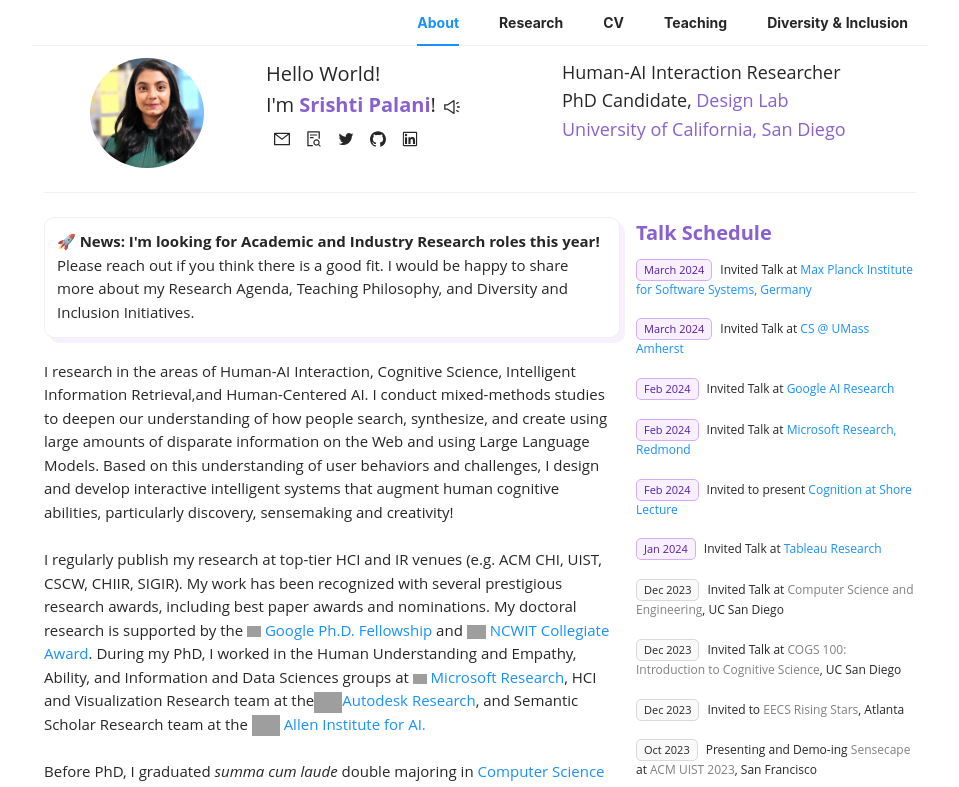
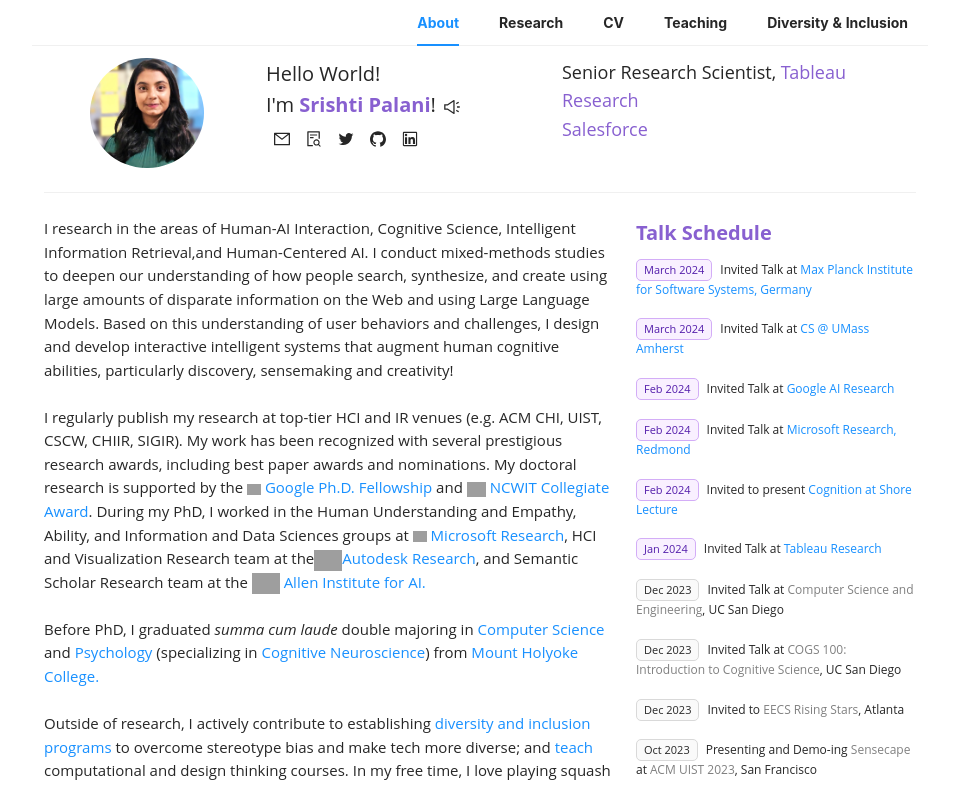
Before and after one commit to SrishtiPalani/React-Portfolio-Main, a React (Create React App) app: page / in a window 1280 px wide. Shown: the top 787 px of the page, without its empty margins (160-1119 px from the left). Built offline with nearby package versions, Linux system fonts and the light colour scheme; grey boxes are pictures that could not be loaded.

Commit message:
move to tableau research

```diff
--- a/src/components/body/about/index.js
+++ b/src/components/body/about/index.js
@@ -109,9 +109,9 @@
 
 
       <Col xs={14} xl={10} justify={{'xs': 'center', 'xl': 'start'}} align={{'xs': 'middle', 'xl': 'top'}}>
-          <h3 style={{fontSize: '18px'}}> Human-AI Interaction Researcher
-            <br />PhD Candidate, <a href="https://designlab.ucsd.edu" target="_blank" rel="noreferrer" style={{color: '#8860d0'}}> Design Lab</a>
-            <br /><a href="https://ucsd.edu" target="_blank" rel="noreferrer" style={{color: '#8860d0'}}>University of California, San Diego</a>
+          <h3 style={{fontSize: '18px'}}>Senior Research Scientist, <a href="https://www.tableau.com/research" target="_blank" rel="noreferrer" style={{color: '#8860d0'}}>Tableau Research</a>
+            <br /><a href="https://www.salesforce.com" target="_blank" rel="noreferrer" style={{color: '#8860d0'}}>Salesforce</a>
+            {/* <br /><a href="https://ucsd.edu" target="_blank" rel="noreferrer" style={{color: '#8860d0'}}>Salesforce</a> */}
           </h3>
       </Col>
     </Row>
@@ -129,12 +129,6 @@
       borderTopStyle: 'hidden',
       }}> */}
       <Col xs={24} xl={16}>
-      <Card bordered size='small' style={{fontSize: '15px',  borderRadius: '10px', boxShadow: '5px 5px #f9f0ff'}}>
-          🚀 <strong> News: I'm looking for Academic and Industry Research roles this year!</strong> Please reach out if you think there is a good fit. I would be happy to share more about my Research Agenda, Teaching Philosophy, and Diversity and Inclusion Initiatives.
-          {/* <br /> */}
-          {/*  */}
-      </Card>
-      <br />
           <p style={{ fontSize: '15px'}}>
           I research in the areas of Human-AI Interaction, Cognitive Science, Intelligent Information Retrieval,and Human-Centered AI. I conduct mixed-methods studies to deepen our understanding of how people search, synthesize, and create using large amounts of disparate information on the Web and using Large Language Models. Based on this understanding of user behaviors and challenges, I design and develop interactive intelligent systems that augment human cognitive abilities, particularly discovery, sensemaking and creativity!
           <br /> <br />
```
